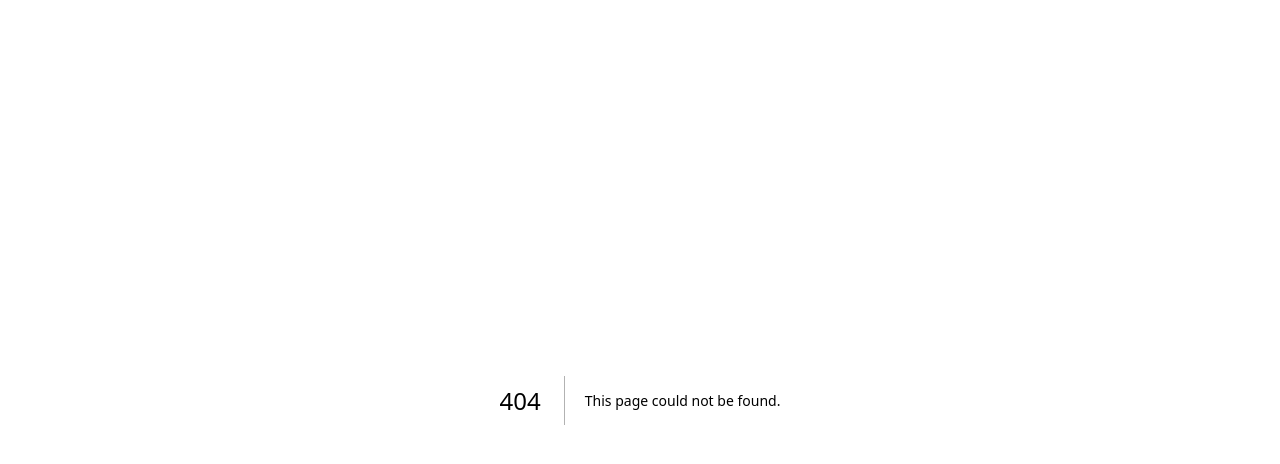
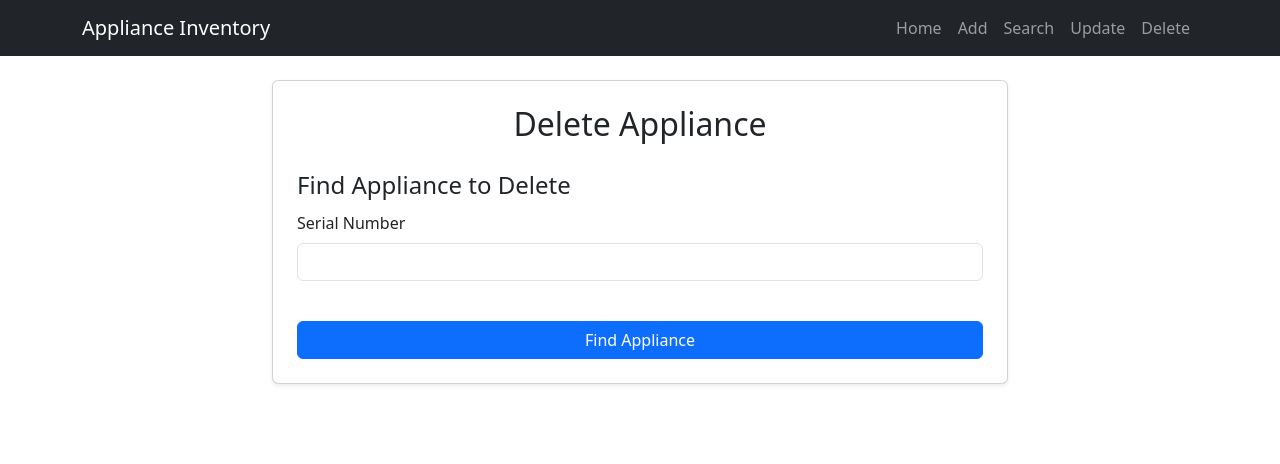
Before and after one commit to Maksym926/CWD_Assignment2, a Next.js app: page /inventory/delete in a window 1280 px wide. Before the commit this address had no page. Shown: the top 464 px of the page. Built offline with nearby package versions, Linux system fonts and the light colour scheme.

Commit message:
Add DeleteForm and DeletePage components for appliance deletion functionality

```diff
--- /dev/null
+++ b/app/components/inventory/DeleteForm.js
@@ -0,0 +1,117 @@
+"use client";
+import { useState } from "react";
+import useApplianceLookup from "../../hooks/useApplianceLookup";
+import { validateSerial } from "../../lib/validation";
+import ApplianceDetails from "./ApplianceDetails";
+
+export default function DeleteForm() {
+    const [serial, setSerial] = useState("");
+    const [errors, setErrors] = useState({});
+    const [deleted, setDeleted] = useState(false);
+
+    const { result, notFound, loading, error, lookup, reset } = useApplianceLookup();
+
+    async function handleLookup(e) {
+        e.preventDefault();
+
+        const serialError = validateSerial(serial);
+        if (serialError) {
+            setErrors({ serial: serialError });
+            return;
+        }
+        setErrors({});
+
+        await lookup(serial);
+    }
+
+    async function handleDelete() {
+        const res = await fetch(`/api/appliances/${encodeURIComponent(serial)}`, {
+            method: "DELETE",
+        });
+        const json = await res.json();
+
+        if (json.success) {
+            setDeleted(true);
+            setErrors({});
+        } else {
+            setErrors({ general: json.message || "Failed to delete" });
+        }
+    }
+
+    function handleReset() {
+        setSerial("");
+        setErrors({});
+        setDeleted(false);
+        reset();
+    }
+
+    if (deleted) {
+        return (
+            <div className="alert alert-success text-center">
+                <h4>Appliance has been deleted!</h4>
+                <a href="/" className="btn btn-primary mt-3 me-2">Return to Home</a>
+                <button type="button" className="btn btn-secondary mt-3" onClick={handleReset}>Delete Another</button>
+            </div>
+        );
+    }
+
+    if (notFound) {
+        return (
+            <div className="alert alert-warning text-center">
+                <h4>No matching appliance found!</h4>
+                <a href="/" className="btn btn-primary mt-3 me-2">Return to Home</a>
+                <button type="button" className="btn btn-secondary mt-3" onClick={handleReset}>Try Again</button>
+            </div>
+        );
+    }
+
+    if (result) {
+        return (
+            <div>
+                {errors.general && <div className="alert alert-danger">{errors.general}</div>}
+
+                <div className="alert alert-warning text-center">
+                    <h4>Are you sure you want to delete this appliance?</h4>
+                    <p className="mb-0">This action cannot be undone.</p>
+                </div>
+
+                <ApplianceDetails data={result} />
+
+                <div className="d-flex gap-2 mt-3">
+                    <button type="button" className="btn btn-danger flex-fill" onClick={handleDelete}>
+                        Confirm Delete
+                    </button>
+                    <button type="button" className="btn btn-secondary flex-fill" onClick={handleReset}>
+                        Cancel
+                    </button>
+                </div>
+            </div>
+        );
+    }
+
+    return (
+        <form onSubmit={handleLookup}>
+            {error && <div className="alert alert-danger">{error}</div>}
+
+            <fieldset className="mb-4">
+                <legend>Find Appliance to Delete</legend>
+                <div className="mb-3">
+                    <label className="form-label">Serial Number</label>
+                    <input
+                        type="text"
+                        name="serial"
+                        className={`form-control ${errors.serial ? "is-invalid" : ""}`}
+                        value={serial}
+                        onChange={(e) => setSerial(e.target.value)}
+                        required
+                    />
+                    {errors.serial && <div className="invalid-feedback">{errors.serial}</div>}
+                </div>
+            </fieldset>
+
+            <button type="submit" className="btn btn-primary w-100" disabled={loading}>
+                {loading ? "Searching..." : "Find Appliance"}
+            </button>
+        </form>
+    );
+}
--- /dev/null
+++ b/app/inventory/delete/page.js
@@ -0,0 +1,16 @@
+import DeleteForm from "@/app/components/inventory/DeleteForm";
+
+export default function DeletePage() {
+    return (
+        <div className="row justify-content-center">
+            <div className="col-lg-8 col-md-10">
+                <div className="card shadow-sm">
+                    <div className="card-body p-4">
+                        <h2 className="mb-4 text-center">Delete Appliance</h2>
+                        <DeleteForm />
+                    </div>
+                </div>
+            </div>
+        </div>
+    )
+}
```
